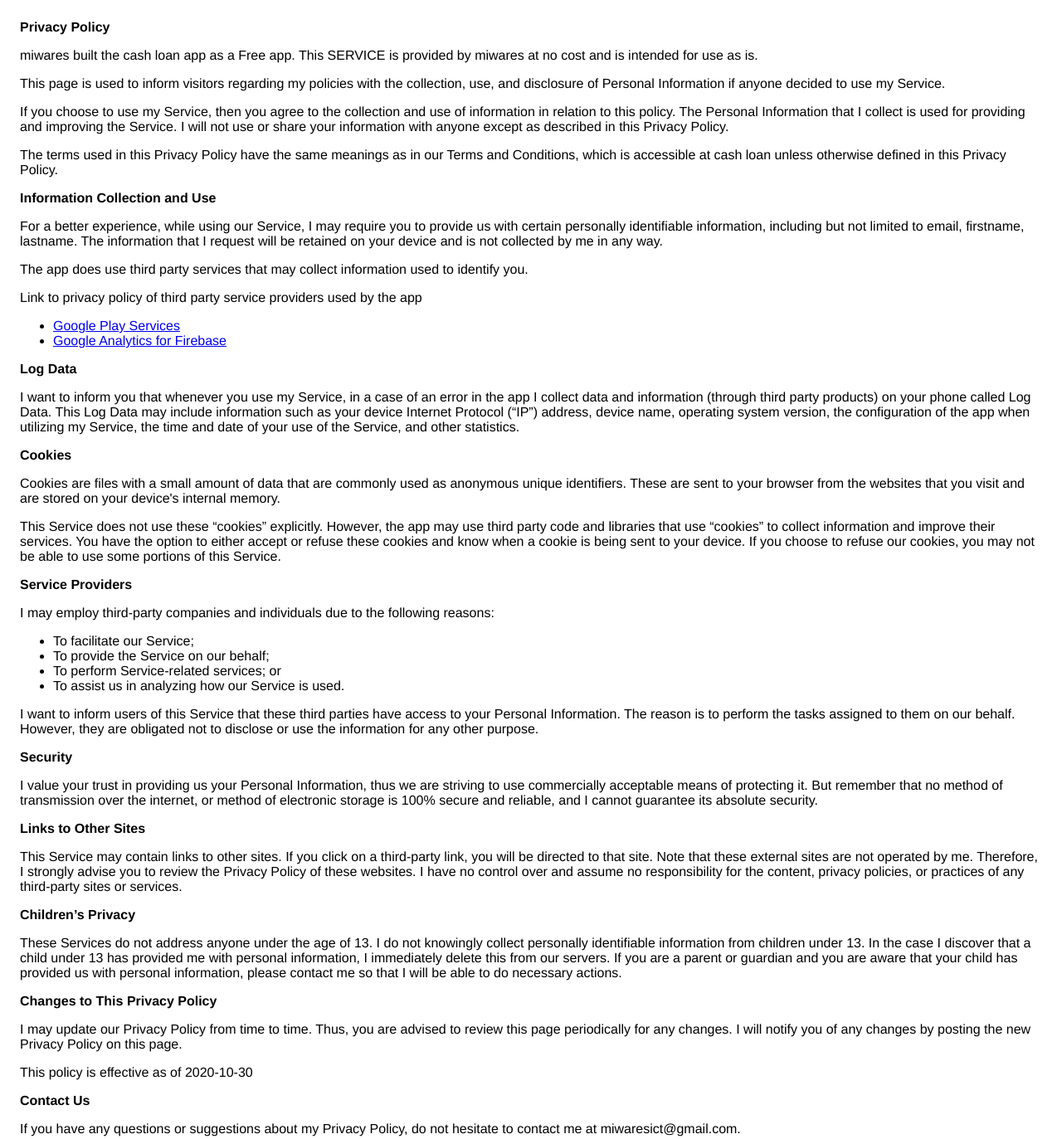
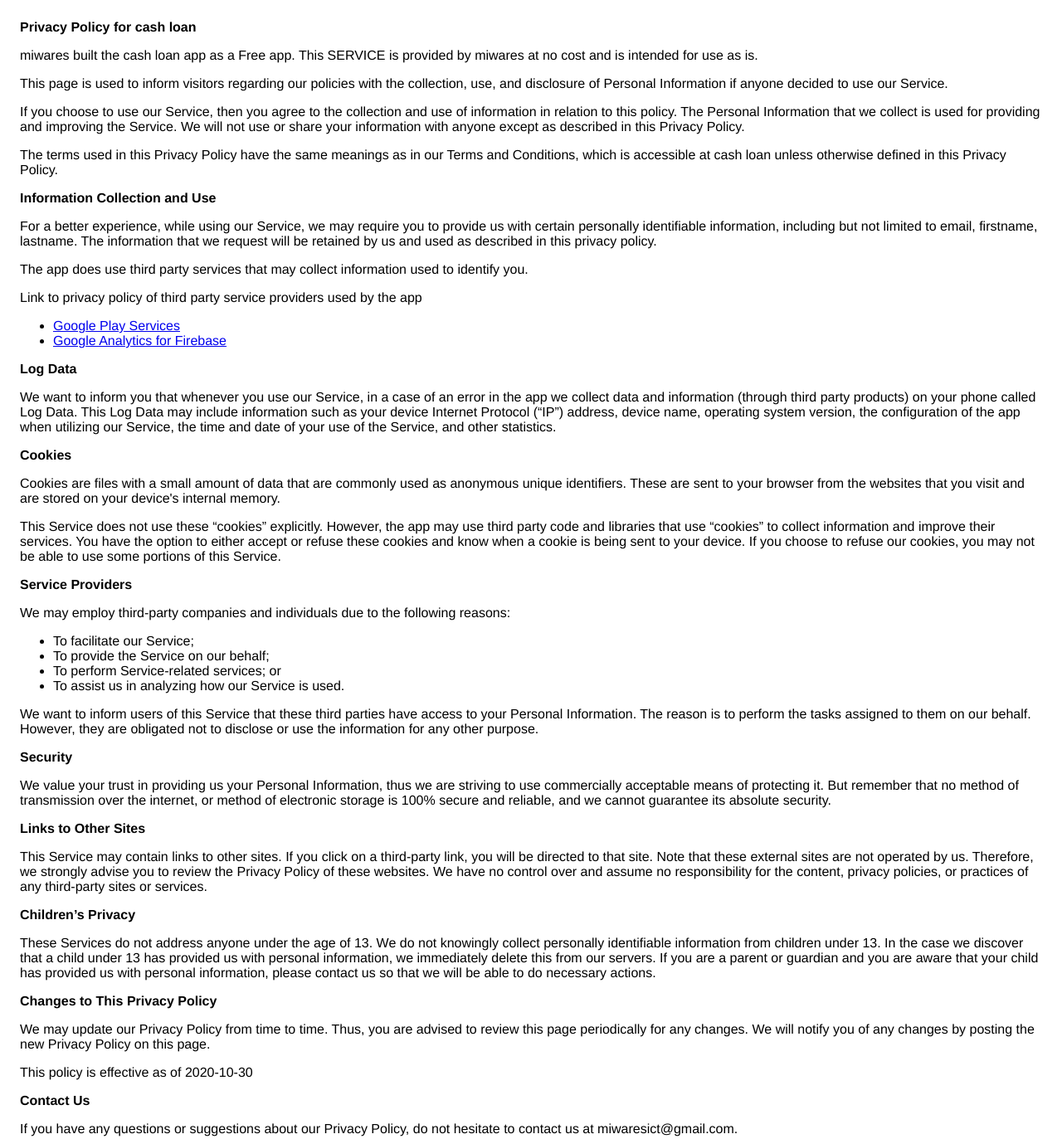
Before and after one commit to mikeodor/EWBF, a plain HTML site: page inde.html in a window 1280 px wide. Shown: the whole page at 83% size. Drawn offline with Linux system fonts and the light colour scheme.

Commit message:
Update inde.html

```diff
--- a/inde.html
+++ b/inde.html
@@ -7,30 +7,30 @@
       <style> body { font-family: 'Helvetica Neue', Helvetica, Arial, sans-serif; padding:1em; } </style>
     </head>
     <body>
-    <strong>Privacy Policy</strong> <p>
+    <strong style="text-align:center">Privacy Policy for cash loan</strong> <p>
                   miwares built the cash loan app as
                   a Free app. This SERVICE is provided by
                   miwares at no cost and is intended for use as
                   is.
                 </p> <p>
-                  This page is used to inform visitors regarding my
+                  This page is used to inform visitors regarding our
                   policies with the collection, use, and disclosure of Personal
-                  Information if anyone decided to use my Service.
+                  Information if anyone decided to use our Service.
                 </p> <p>
-                  If you choose to use my Service, then you agree to
+                  If you choose to use our Service, then you agree to
                   the collection and use of information in relation to this
-                  policy. The Personal Information that I collect is
-                  used for providing and improving the Service. I will not use or share your information with
+                  policy. The Personal Information that we collect is
+                  used for providing and improving the Service. We will not use or share your information with
                   anyone except as described in this Privacy Policy.
                 </p> <p>
                   The terms used in this Privacy Policy have the same meanings
                   as in our Terms and Conditions, which is accessible at
                   cash loan unless otherwise defined in this Privacy Policy.
                 </p> <p><strong>Information Collection and Use</strong></p> <p>
-                  For a better experience, while using our Service, I
+                  For a better experience, while using our Service, we
                   may require you to provide us with certain personally
                   identifiable information, including but not limited to email, firstname, lastname. The information that
-                  I request will be retained on your device and is not collected by me in any way.
+                  we request will be retained by us and used as described in this privacy policy.
                 </p> <div><p>
                     The app does use third party services that may collect
                     information used to identify you.
@@ -38,13 +38,13 @@
                     Link to privacy policy of third party service providers used
                     by the app
                   </p> <ul><li><a href="https://www.google.com/policies/privacy/" target="_blank" rel="noopener noreferrer">Google Play Services</a></li><!----><li><a href="https://firebase.google.com/policies/analytics" target="_blank" rel="noopener noreferrer">Google Analytics for Firebase</a></li><!----><!----><!----><!----><!----><!----><!----><!----><!----><!----><!----><!----><!----><!----><!----><!----><!----><!----><!----><!----><!----><!----></ul></div> <p><strong>Log Data</strong></p> <p>
-                  I want to inform you that whenever you
-                  use my Service, in a case of an error in the app
-                  I collect data and information (through third party
+                  We want to inform you that whenever you
+                  use our Service, in a case of an error in the app
+                  we collect data and information (through third party
                   products) on your phone called Log Data. This Log Data may
                   include information such as your device Internet Protocol
                   (“IP”) address, device name, operating system version, the
-                  configuration of the app when utilizing my Service,
+                  configuration of the app when utilizing our Service,
                   the time and date of your use of the Service, and other
                   statistics.
                 </p> <p><strong>Cookies</strong></p> <p>
@@ -61,49 +61,49 @@
                   choose to refuse our cookies, you may not be able to use some
                   portions of this Service.
                 </p> <p><strong>Service Providers</strong></p> <p>
-                  I may employ third-party companies and
+                  We may employ third-party companies and
                   individuals due to the following reasons:
                 </p> <ul><li>To facilitate our Service;</li> <li>To provide the Service on our behalf;</li> <li>To perform Service-related services; or</li> <li>To assist us in analyzing how our Service is used.</li></ul> <p>
-                  I want to inform users of this Service
+                  We want to inform users of this Service
                   that these third parties have access to your Personal
                   Information. The reason is to perform the tasks assigned to
                   them on our behalf. However, they are obligated not to
                   disclose or use the information for any other purpose.
                 </p> <p><strong>Security</strong></p> <p>
-                  I value your trust in providing us your
+                  We value your trust in providing us your
                   Personal Information, thus we are striving to use commercially
                   acceptable means of protecting it. But remember that no method
                   of transmission over the internet, or method of electronic
-                  storage is 100% secure and reliable, and I cannot
+                  storage is 100% secure and reliable, and we cannot
                   guarantee its absolute security.
                 </p> <p><strong>Links to Other Sites</strong></p> <p>
                   This Service may contain links to other sites. If you click on
                   a third-party link, you will be directed to that site. Note
-                  that these external sites are not operated by me.
-                  Therefore, I strongly advise you to review the
-                  Privacy Policy of these websites. I have
+                  that these external sites are not operated by us.
+                  Therefore, we strongly advise you to review the
+                  Privacy Policy of these websites. We have
                   no control over and assume no responsibility for the content,
                   privacy policies, or practices of any third-party sites or
                   services.
                 </p> <p><strong>Children’s Privacy</strong></p> <p>
                   These Services do not address anyone under the age of 13.
-                  I do not knowingly collect personally
+                  We do not knowingly collect personally
                   identifiable information from children under 13. In the case
-                  I discover that a child under 13 has provided
-                  me with personal information, I immediately
+                  we discover that a child under 13 has provided
+                  us with personal information, we immediately
                   delete this from our servers. If you are a parent or guardian
                   and you are aware that your child has provided us with
-                  personal information, please contact me so that
-                  I will be able to do necessary actions.
+                  personal information, please contact us so that
+                  we will be able to do necessary actions.
                 </p> <p><strong>Changes to This Privacy Policy</strong></p> <p>
-                  I may update our Privacy Policy from
+                  We may update our Privacy Policy from
                   time to time. Thus, you are advised to review this page
-                  periodically for any changes. I will
+                  periodically for any changes. We will
                   notify you of any changes by posting the new Privacy Policy on
                   this page.
                 </p> <p>This policy is effective as of 2020-10-30</p> <p><strong>Contact Us</strong></p> <p>
-                  If you have any questions or suggestions about my
-                  Privacy Policy, do not hesitate to contact me at miwaresict@gmail.com.
+                  If you have any questions or suggestions about our
+                  Privacy Policy, do not hesitate to contact us at miwaresict@gmail.com.
                 </p>
     </body>
     </html>
```
